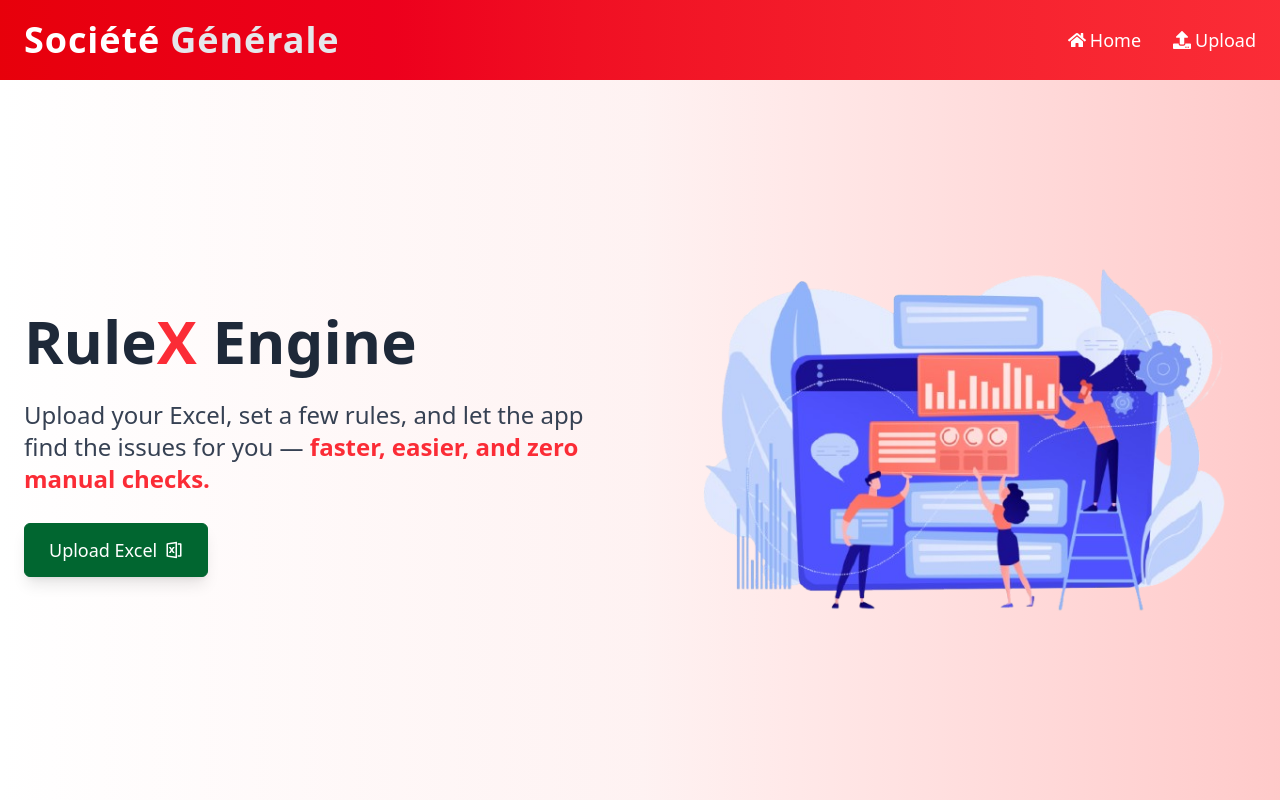
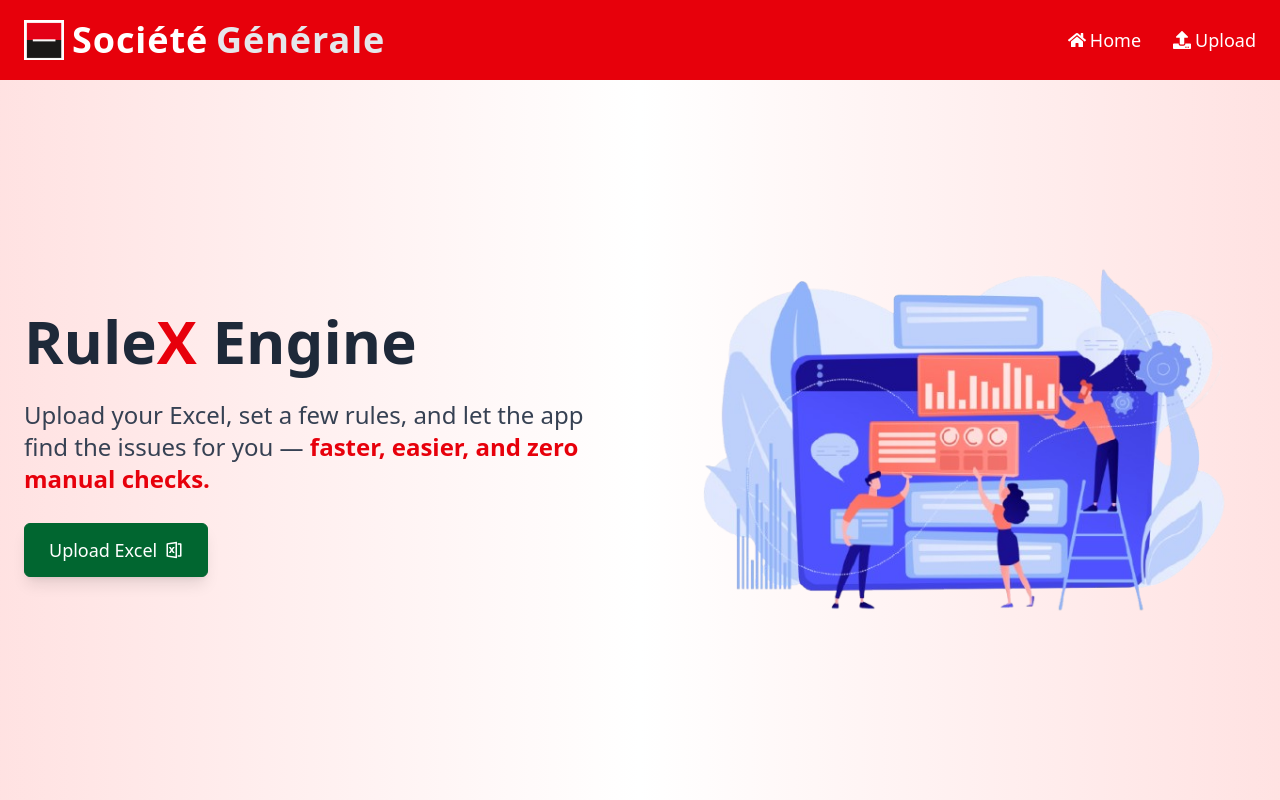
Before and after one commit to Lohit-pro/RuleX, a React (Vite) app in the folder rulex-ui/: page / in a window 1280 px wide. Shown: the top 800 px of the page. Built offline with nearby package versions, Linux system fonts and the light colour scheme.

Commit message:
loading effect

```diff
--- a/rulex-ui/src/components/Dashboard.jsx
+++ b/rulex-ui/src/components/Dashboard.jsx
@@ -1,20 +1,17 @@
-import React from "react";
-import { RiFileExcel2Line } from "react-icons/ri";
-import { Link } from "react-router-dom";
 import UploadButton from "./UploadButton";
 
 function Dashboard() {
   return (
-    <div className="w-full min-h-[90vh] bg-gradient-to-r from-white via-red-50 to-red-200 flex items-center justify-center px-6">
+    <div className="w-full min-h-[90vh] bg-gradient-to-r from-red-100 via-white to-red-100 flex items-center justify-center px-6">
       <div className="max-w-screen-xl w-full flex flex-col md:flex-row items-center justify-between gap-10 py-10 md:py-20">
 
         <div className="flex-1 flex flex-col justify-center items-start gap-5 text-center md:text-left">
           <h1 className="text-4xl md:text-6xl font-extrabold text-gray-800 leading-tight">
-            Rule<span className="text-red-500">X</span> Engine
+            Rule<span className="text-red-600">X</span> Engine
           </h1>
           <p className="text-lg md:text-2xl max-w-xl text-gray-700">
             Upload your Excel, set a few rules, and let the app find the issues
-            for you — <span className="text-red-500 font-semibold">faster, easier, and zero manual checks.</span>
+            for you — <span className="text-red-600 font-semibold">faster, easier, and zero manual checks.</span>
           </p>
           <UploadButton link='/upload' text='Upload Excel' />
         </div>
--- /dev/null
+++ b/rulex-ui/src/components/Loading.jsx
@@ -0,0 +1,12 @@
+import React from "react";
+
+function Loading(props) {
+  return (
+    <div className="bg-white flex flex-col items-center justify-center min-h-[60vh]">
+      <div className="animate-spin rounded-full h-12 w-12 border-t-4 border-b-4 border-red-600 mb-4"></div>
+      <div className="text-lg font-semibold text-gray-800">{props.text}</div>
+    </div>
+  );
+}
+
+export default Loading;
--- a/rulex-ui/src/components/Navbar.jsx
+++ b/rulex-ui/src/components/Navbar.jsx
@@ -4,10 +4,11 @@ import { Link } from 'react-router-dom';
 
 function Navbar() {
   return (
-    <div className="w-full bg-gradient-to-r from-red-600 to-red-500 text-white shadow-md py-5">
+    <div className="w-full bg-red-600 text-white shadow-md py-5">
       <div className="w-full max-w-screen-xl mx-auto px-6 flex items-center justify-between">
 
-        <Link to="/" className="text-2xl md:text-4xl font-bold tracking-wide">
+        <Link to="/" className=" flex gap-2 text-2xl md:text-4xl font-bold tracking-wide">
+          <img src='/sg-logo.png' className='w-10' />
           <span className="text-white">Société</span> <span className="text-gray-200">Générale</span>
         </Link>
 
--- a/rulex-ui/src/screens/Upload.jsx
+++ b/rulex-ui/src/screens/Upload.jsx
@@ -2,6 +2,7 @@ import { useState } from "react";
 import { RiFileExcel2Line } from "react-icons/ri";
 import { MdInbox } from "react-icons/md";
 import Results from "../components/Results";
+import Loading from "../components/Loading";
 
 const ruleOptions = [
   "numeric",
@@ -19,10 +20,12 @@ export default function Upload() {
   const [rules, setRules] = useState({});
   const [showResults, setShowResults] = useState(false);
   const [results, setResults] = useState([]);
+  const [loading, setLoading] = useState(false);
 
   const handleFileChange = async (e) => {
     const file = e.target.files[0];
     if (!file) return;
+    setLoading(true);
 
     const formData = new FormData();
     formData.append("file", file);
@@ -44,6 +47,8 @@ export default function Upload() {
       headers.forEach((col) => {
         defaultRules[col] = "";
       });
+
+      setLoading(false);
       setRules(defaultRules);
       setFileName(file.name);
     } catch (error) {
@@ -84,6 +89,9 @@ export default function Upload() {
 
   if (showResults)
     return <Results results={results} onBack={handleBackToUpload} />;
+
+  if (loading)
+    return <Loading text="Extracting headers..." />
 
   return (
     <div className="w-full max-w-screen-xl mx-auto px-4 py-10 flex flex-col gap-8">
```
Also changed, not shown: rulex-ui/public/sg-logo.png (added).
